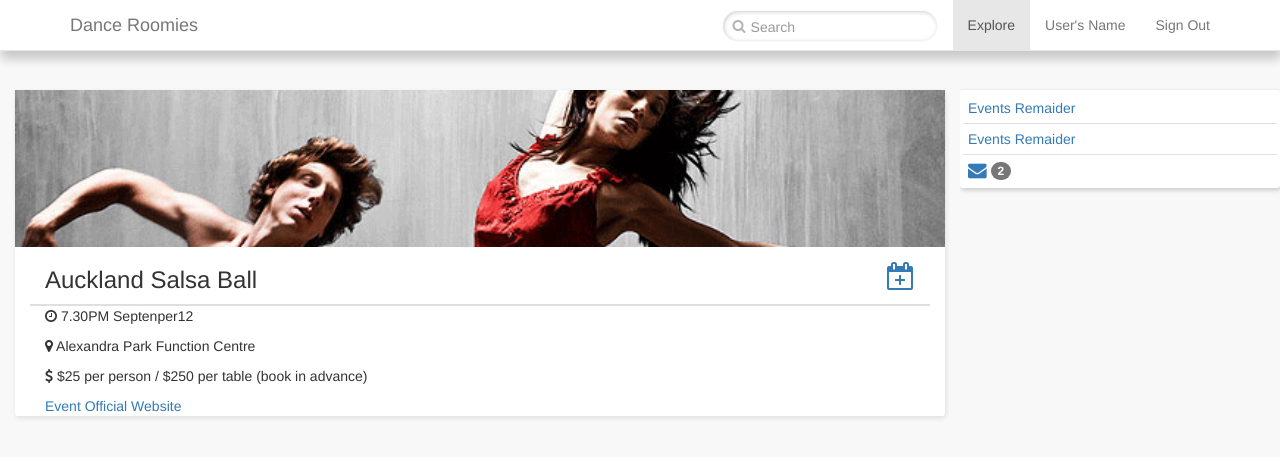
After one commit to Catherinecao/Dance-Roomies, a PHP site: the page made by single event.html in a window 1280 px wide. The commit adds this page. Shown: the top 457 px of the page. Run offline with PHP 8.4, Linux system fonts and the light colour scheme; some libraries are stand-ins or nearby versions.

Commit message:
single event

```diff
--- a/css/main.css
+++ b/css/main.css
@@ -347,4 +358,26 @@ img {
       .event .detail-info div:last-child {
         border-bottom: 0; }
 
+.single-event {
+  margin-bottom: 10px;
+  border-radius: 3px;
+  box-shadow: 1px 2px 5px rgba(0, 0, 0, 0.1);
+  background-color: white;
+  padding: 0; }
+  .single-event .row {
+    margin: 0; }
+  .single-event .img {
+    color: rgba(0, 0, 0, 0.6);
+    padding: 0; }
+    .single-event .img img {
+      width: 100%;
+      margin: 0; }
+  .single-event .title h3 {
+    float: left; }
+  .single-event .title a {
+    float: right;
+    margin-top: 15px; }
+  .single-event .border-bottom {
+    border: 1px solid rgba(128, 128, 128, 0.25); }
+
 /*# sourceMappingURL=main.css.map */
--- a/sass/base/_variable.scss
+++ b/sass/base/_variable.scss
@@ -14,6 +14,7 @@ $white: white;
 $light-gray:transparentize($gray,0.95);
 $transparent-gray:transparentize($gray,0.5);
 $dark-gray:darken($gray, 10%);
+$darker-gray:transparentize(black,0.3);
 $theme-color:#8B1D3F;
 $darker-theme:#590C1D;
 $light-theme:#D72D62;
@@ -38,6 +39,7 @@ $dropshadow-menu:1px -2px 5px transparentize(black,0.85);
 $dropshadow-text:1px 2px 5px transparentize(black,0.8);
 $dropshadow-point:1px 1px 2px transparentize(black,0.75);
 $dropshadow-card:1px 2px 5px transparentize(black,0.9);
+$dropshadow-hover:1px 4px 8px transparentize(black,0.9);
 $dropshadow-filter:$dropshadow-text;
 $dropshadow-inset:1px 1px 3px transparentize(black,0.8) inset;
 
--- /dev/null
+++ b/sass/event/_event.scss
@@ -0,0 +1 @@
+@import 'single-event';
--- /dev/null
+++ b/sass/event/_single-event.scss
@@ -0,0 +1,35 @@
+.single-event{
+	margin-bottom:10px;
+	border-radius:3px;
+  	box-shadow:$dropshadow-card;
+  	background-color:$white;
+  	padding:0;
+
+  	.row{
+  		margin:0;
+  	}
+
+  	.img{
+  		color:transparentize(black,0.4);
+  		padding: 0;
+  		img{
+  			width: 100%;
+  			margin:0;
+  		}
+  	}
+
+  	.title{
+
+  		h3{
+  			float: left;
+  		}
+  		a{
+  			float: right;
+  			margin-top: 15px;
+  		}
+  	}
+  	.border-bottom{
+  		border:$border;
+  	}
+
+}
--- a/sass/main.scss
+++ b/sass/main.scss
@@ -4,3 +4,4 @@
 @import 'home/home';
 @import 'logined/logined';
 @import 'calender/calender';
+@import 'event/event';
--- /dev/null
+++ b/single event.html
@@ -0,0 +1,143 @@
+<!DOCTYPE html>
+<html lang="en">
+<head>
+	<meta charset="UTF-8">
+	<title>Dance Roomies</title>
+	<link href='http://fonts.googleapis.com/css?family=Open+Sans' rel='stylesheet' type='text/css'>
+	<link rel="stylesheet" href="http://maxcdn.bootstrapcdn.com/bootstrap/3.3.5/css/bootstrap.min.css">
+    <link href="http://maxcdn.bootstrapcdn.com/font-awesome/4.2.0/css/font-awesome.min.css" rel="stylesheet">
+    <link rel="stylesheet" href="https://maxcdn.bootstrapcdn.com/font-awesome/4.4.0/css/font-awesome.min.css">
+
+	<link rel="stylesheet" href="css/main.css">
+
+</head>
+<body>
+<nav class="navbar navbar-default navbar-fixed-top">
+  <div class="container">
+    <!-- Brand and toggle get grouped for better mobile display -->
+    <div class="navbar-header">
+      <button type="button" class="navbar-toggle collapsed" data-toggle="collapse" data-target="#bs-example-navbar-collapse-1" aria-expanded="false">
+        <span class="sr-only">Toggle navigation</span>
+        <span class="icon-bar"></span>
+        <span class="icon-bar"></span>
+        <span class="icon-bar"></span>
+      </button>
+      <a class="navbar-brand" href="#">Dance Roomies</a>
+    </div>
+
+    <!-- Collect the nav links, forms, and other content for toggling -->
+    <div class="collapse navbar-right navbar-collapse" id="bs-example-navbar-collapse-1">
+      <form class="navbar-form navbar-left" role="search">
+        <div class="form-group search">
+          <i type="submit" class="fa fa-search"></i>
+          <input type="text" class="form-control" placeholder="Search">
+        </div>
+      </form>
+
+      <ul class="nav navbar-nav navbar-right user-logined">
+        <li class="active"><a href="#">Explore <span class="sr-only">(current)</span></a></li>
+        <li><a href="#">User's Name</a></li>
+        <li><a href="#">Sign Out</a></li>
+
+      </ul>
+    </div><!-- /.navbar-collapse -->
+  </div><!-- /.container-fluid -->
+</nav>
+
+<main class="clearfix">
+
+	<div class="col-sm-9 clearfix">
+		<div class="listen-area clearfix">
+			<div class="col-sm-12 single-event clearfix">
+				<div class="col-sm-12 row img">
+					<img src="img/Two_dancers-2.png" alt="">
+				</div>
+				<div class="col-sm-12 row blur">
+					<div class="col-xs-12 row title">
+						<h3>Auckland Salsa Ball</h3>
+						<a href="#" class="add-to-calender"><i class="fa fa-calendar-plus-o fa-2x"></i></a>
+					</div>
+					<div class="col-xs-12 border-bottom"></div>
+					<div class="col-xs-12 row">
+						<p class="date">
+							<i class="fa fa-clock-o"></i>
+							7.30PM Septenper12</p>
+						<p class="add">
+							<i class="fa fa-map-marker"></i>
+							Alexandra Park Function Centre</p>
+						<p class="ticket">
+							<i class="fa fa-usd"></i>
+							$25 per person / $250 per table (book in advance)</p>
+						<a href="#">Event Official Website</a>
+					</div>
+				</div>
+			</div>
+
+
+
+
+		</div>
+		<!-- /.container -->
+	</div>
+
+	<div class="sidebar col-sm-3 clearfix">
+
+		<div class="infoBar clearfix">
+			<div class="col-xs-12 filter-item">
+				<a href="#">
+					Events Remaider
+				</a>
+			</div>
+			<div class="col-xs-12 filter-item">
+				<a href="#">
+					Events Remaider
+				</a>
+			</div>
+			<div class="col-xs-12 filter-item">
+				<a href="#">
+					<i class="fa fa-envelope fa-lg icon"></i>
+					<span class="badge">2</span>
+				</a>
+			</div>
+		</div>
+
+
+
+	</div>
+	<!-- /.sidebar -->
+	<div class="col-sm-3 bottom-menu clearfix">
+		<div class="col-xs-3 info-item">
+				<a href="#">
+					<i class="fa fa-home fa-lg icon"></i>
+					<span class="badge">2</span>
+				</a>
+			</div>
+			<div class="col-xs-3 info-item">
+				<a href="#">
+					<i class="fa fa-calendar fa-lg icon"></i>
+					<span class="badge">2</span>
+				</a>
+			</div>
+			<div class="col-xs-3 info-item">
+				<a href="#">
+					<i class="fa fa-envelope fa icon"></i>
+					<span class="badge">2</span>
+				</a>
+			</div>
+			<div class="col-xs-3 info-item">
+				<a href="#">
+					<i class="fa fa-ellipsis-v fa-lg icon"></i>
+				</a>
+			</div>
+	</div>
+</main>
+
+
+
+<script src="js/vendor/jquery-2.1.4.min.js"></script>
+<script src="js/vendor/jquery.transit.min.js"></script>
+<script src="http://maxcdn.bootstrapcdn.com/bootstrap/3.3.5/js/bootstrap.min.js"></script>
+<script src="js/vendor/velocity.min.js"></script>
+<script src="js/main.js"></script>
+</body>
+</html>
```
Also changed, not shown: other parts of css/main.css (+18 -7 lines), logined.html (+38 -13 lines), sass/logined/_logined-content.scss (+29 -8 lines), img/Two_dancers-2.png (added), 1 other file.
